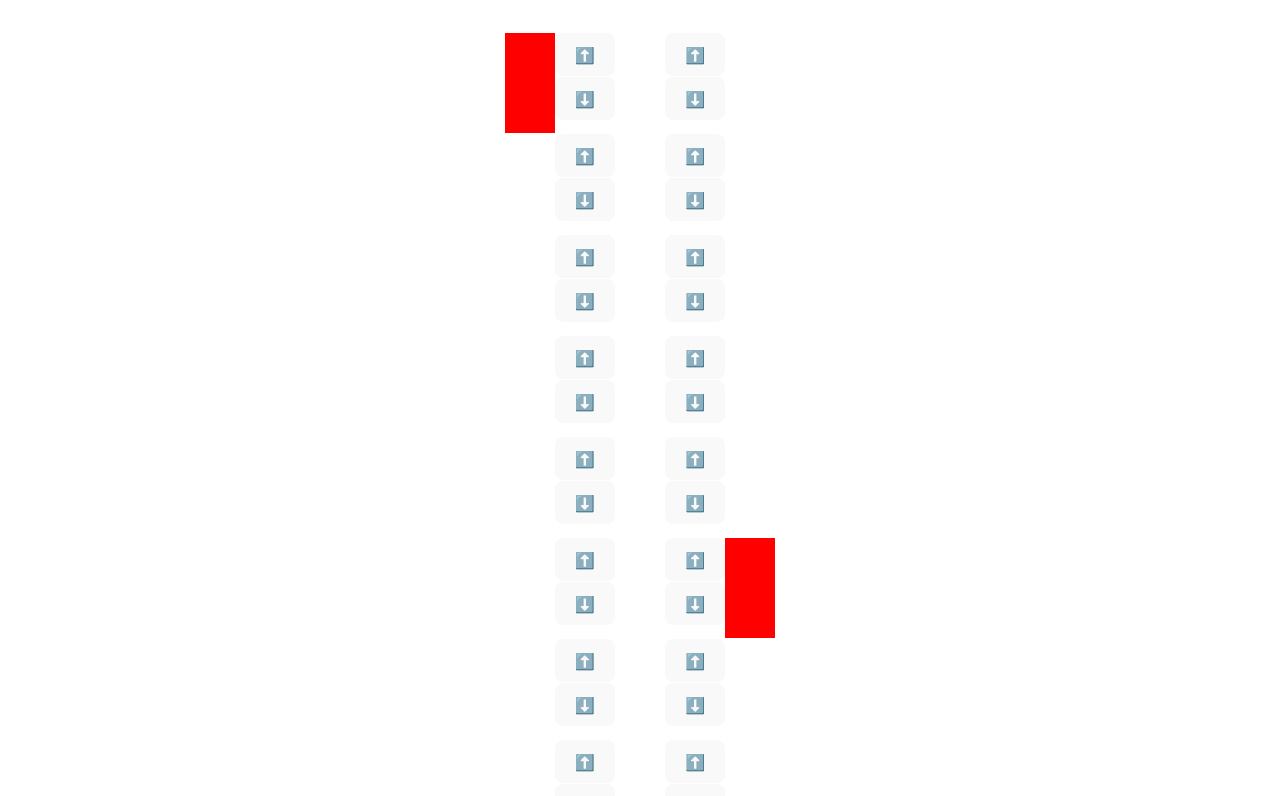
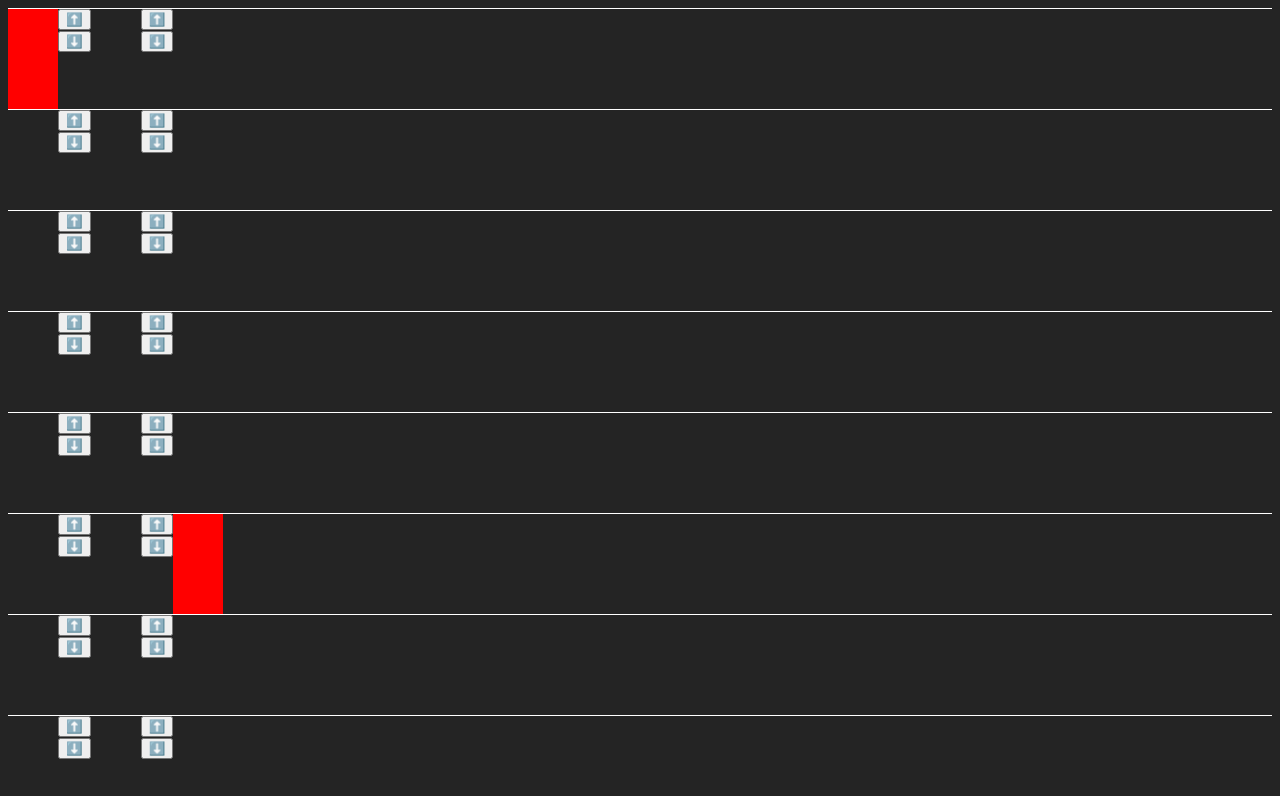
Before and after one commit to domuen/elevator, a Svelte app: page / in a window 1280 px wide. Shown: the top 796 px of the page. Built offline with nearby package versions, Linux system fonts and the light colour scheme.

Commit message:
fix: remove boilerplate css

```diff
--- a/src/app.css
+++ b/src/app.css
@@ -12,68 +12,3 @@
   -webkit-font-smoothing: antialiased;
   -moz-osx-font-smoothing: grayscale;
 }
-
-a {
-  font-weight: 500;
-  color: #646cff;
-  text-decoration: inherit;
-}
-a:hover {
-  color: #535bf2;
-}
-
-body {
-  margin: 0;
-  display: flex;
-  place-items: center;
-  min-width: 320px;
-  min-height: 100vh;
-}
-
-h1 {
-  font-size: 3.2em;
-  line-height: 1.1;
-}
-
-.card {
-  padding: 2em;
-}
-
-#app {
-  max-width: 1280px;
-  margin: 0 auto;
-  padding: 2rem;
-  text-align: center;
-}
-
-button {
-  border-radius: 8px;
-  border: 1px solid transparent;
-  padding: 0.6em 1.2em;
-  font-size: 1em;
-  font-weight: 500;
-  font-family: inherit;
-  background-color: #1a1a1a;
-  cursor: pointer;
-  transition: border-color 0.25s;
-}
-button:hover {
-  border-color: #646cff;
-}
-button:focus,
-button:focus-visible {
-  outline: 4px auto -webkit-focus-ring-color;
-}
-
-@media (prefers-color-scheme: light) {
-  :root {
-    color: #213547;
-    background-color: #ffffff;
-  }
-  a:hover {
-    color: #747bff;
-  }
-  button {
-    background-color: #f9f9f9;
-  }
-}
```
